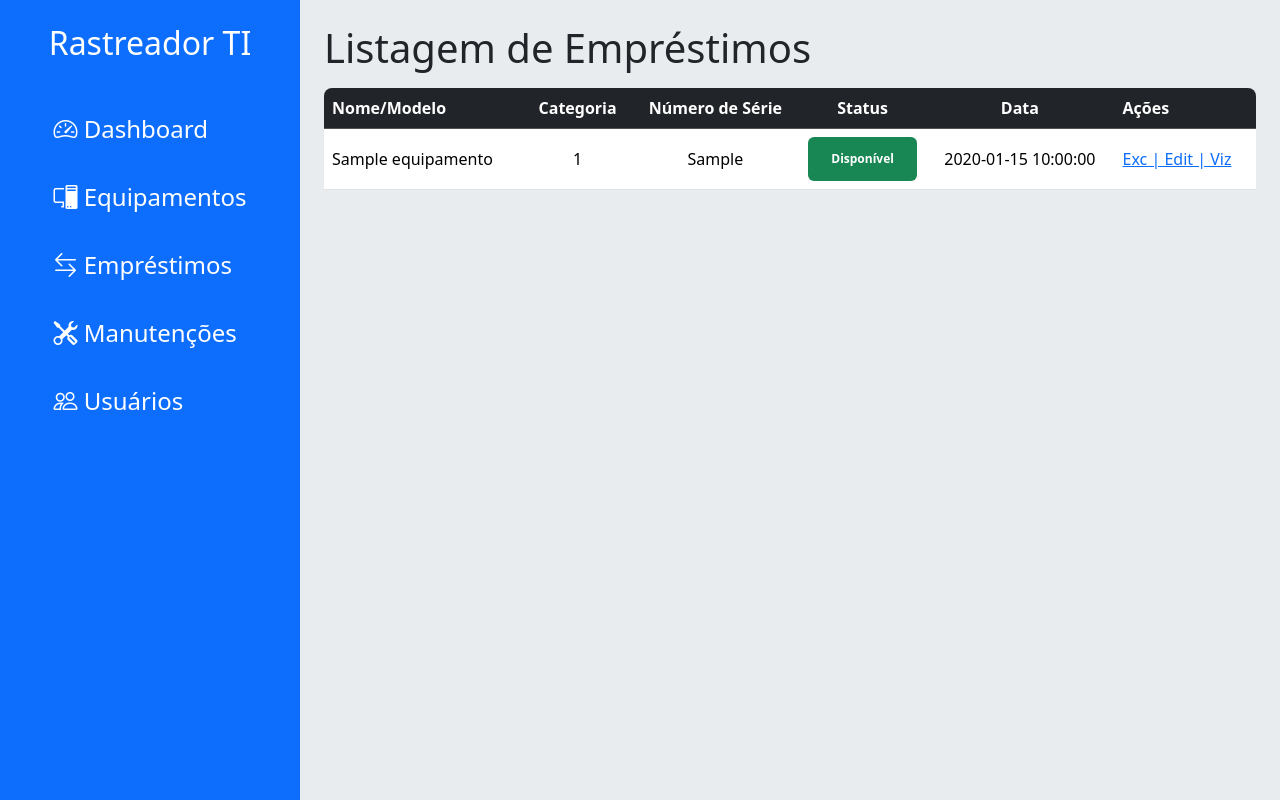
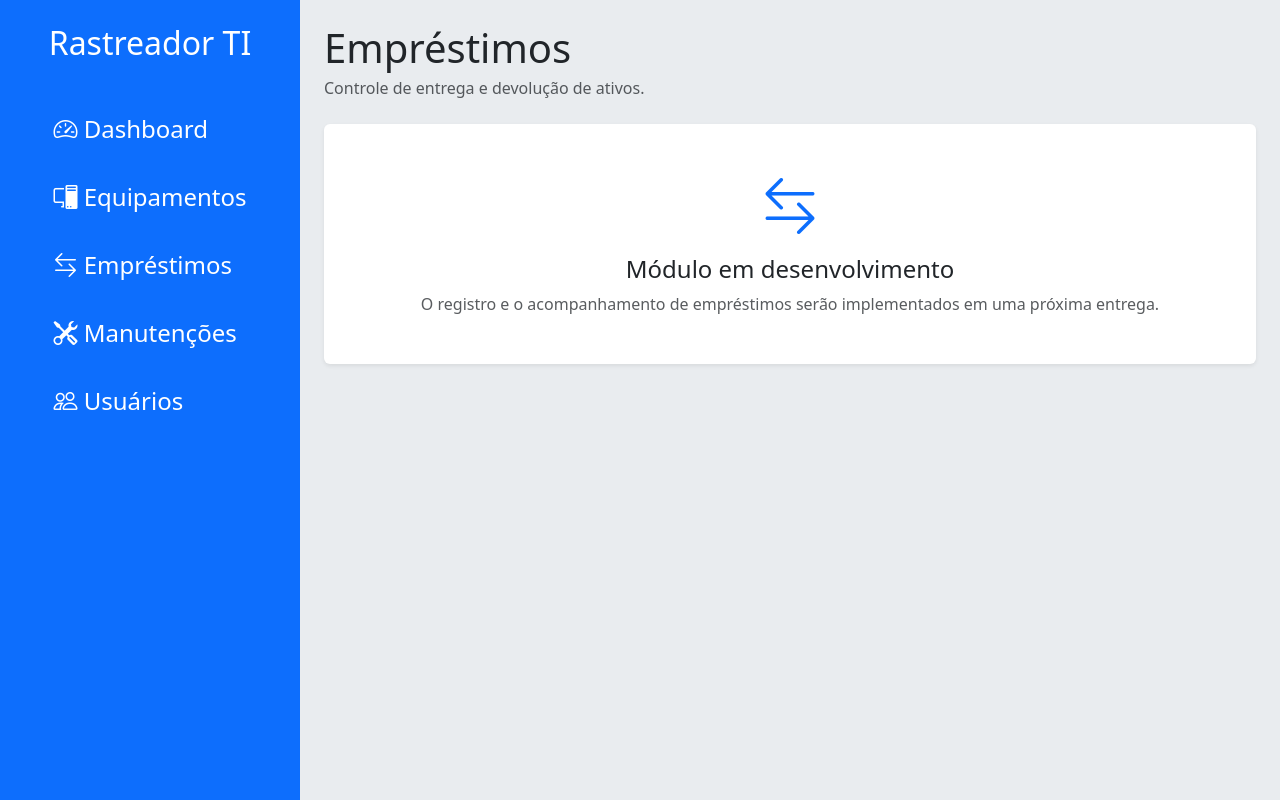
Before and after one commit to CaioNatividade/rastreador-ti, a PHP site: page /home/emprestimos in a window 1280 px wide. Run offline with PHP 8.4, Linux system fonts and the light colour scheme; data comes from the database, SQL or seed files in the repository; tables that the repository leaves empty hold one stand-in row (values such as "Sample post").

Commit message:
Corrige tela provisória de empréstimos

```diff
--- a/app/Controllers/HomeController.php
+++ b/app/Controllers/HomeController.php
@@ -27,11 +27,7 @@ class HomeController extends Controller
 
     public function emprestimos(): void
     {
-        $model = new EquipamentosModel();
-
-        $this->view('emprestimos', [
-            'dataEquipamentos' => $model->getAllRows(),
-        ]);
+        $this->view('emprestimos');
     }
 
     public function manutencoes(): void
--- a/app/Views/emprestimos.php
+++ b/app/Views/emprestimos.php
@@ -1,67 +1,15 @@
-<?php
+<div class="mb-4">
+    <h1 class="mb-1">Empréstimos</h1>
+    <p class="text-muted mb-0">Controle de entrega e devolução de ativos.</p>
+</div>
 
-/** @var array<int, array<string, mixed>> $dataEquipamentos */
-$status = [
-  'disponivel' => [
-    'texto' => 'Disponível',
-    'classe' => 'bg-success'
-  ],
-  'em_uso' => [
-    'texto' => 'Em uso',
-    'classe' => 'bg-primary'
-  ],
-  'manutencao' => [
-    'texto' => 'Manutenção',
-    'classe' => 'bg-warning text-dark'
-  ],
-  'baixado' => [
-    'texto' => 'Baixado',
-    'classe' => 'bg-danger'
-  ]
-];
-?>
-
-<h1 class="mb-3">Listagem de Empréstimos</h1>
-<!-- <h3 class="mt-5 mb-3 text-center">Últimos Movimentos</h3> -->
-
-<div class="table-responsive rounded-3 overflow-hidden">
-  <table class="table table-hover align-middle ">
-    <thead class="table-dark">
-      <tr>
-        <th>Nome/Modelo</th>
-        <th class="text-center">Categoria</th>
-        <th class="text-center">Número de Série</th>
-        <th class="text-center">Status</th>
-        <th class="text-center">Data</th>
-        <th>Ações</th>
-      </tr>
-    </thead>
-    <tbody>
-      <?php foreach ($dataEquipamentos as $e): ?>
-        <?php $statusAtual = $status[$e['status']] ?? ['texto' => 'Desconhecido', 'classe' => 'bg-secondary']; ?>
-        <tr>
-          <td class="align-middle py-3">
-            <span><?= htmlspecialchars($e['nome']) ?></span>
-          </td>
-          <td class="text-center">
-            <span><?= htmlspecialchars((string) $e['categoria_id']) ?></span>
-          </td>
-          <td class="text-center">
-            <span><?= htmlspecialchars($e['numero_serie']) ?></span>
-          </td>
-          <td class="text-center">
-            <span class="p-3 badge <?= htmlspecialchars($statusAtual['classe']) ?>" style="width: 100%;">
-              <?= htmlspecialchars($statusAtual['texto']) ?>
-            </span>
-          </td>
-          <td class="text-center">
-            <span><?= htmlspecialchars($e['atualizado_em']) ?></span>
-          </td>
-          <td>
-            <a href="#">Exc | Edit | Viz</a>
-          </td>
-        </tr>
-      <?php endforeach; ?>
-    </tbody>
-  </table>
+<div class="card shadow-sm border-0">
+    <div class="card-body p-5 text-center">
+        <i class="bi bi-arrow-left-right display-4 text-primary"></i>
+        <h2 class="h4 mt-3">Módulo em desenvolvimento</h2>
+        <p class="text-muted mb-0">
+            O registro e o acompanhamento de empréstimos serão implementados
+            em uma próxima entrega.
+        </p>
+    </div>
 </div>
```
